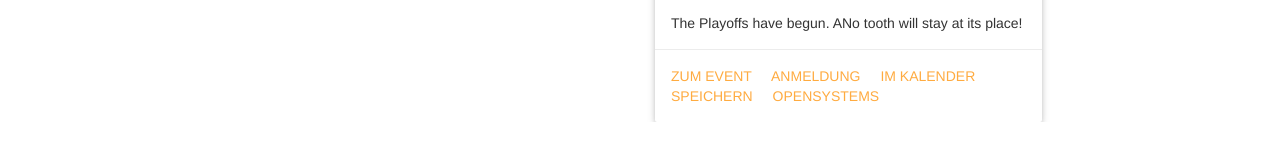
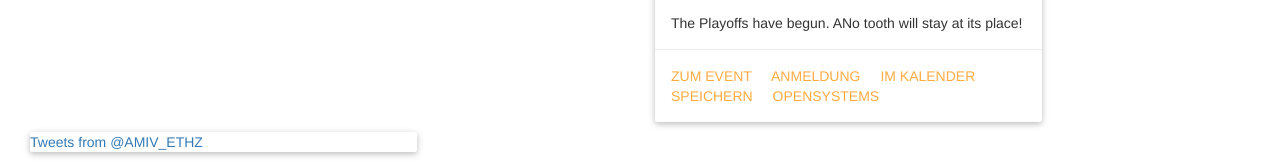
Before and after one commit to amiv-eth/amiv-admintool, a plain HTML site: page public/index.html in a window 1280 px wide. Shown: the part 928-1090 px from the top of the page. Before the commit the page ends 1050 px from the top, so only its background shows below. Drawn offline with nearby package versions, Linux system fonts and the light colour scheme.

Commit message:
Twitter integration

```diff
--- a/public/index.html
+++ b/public/index.html
@@ -127,6 +127,17 @@
             		</div>
         		</div>
 
+				<div class="col-xs-12 col-md-4">
+					<div class="card">
+				 	<p>
+					 	<a data-chrome="noheader" class="twitter-timeline" href="https://twitter.com/AMIV_ETHZ/amiv" data-widget-id="389682176024784896">Tweets from @AMIV_ETHZ</a>
+					</p>
+				 	<script type="text/javascript">
+				 		!function(d,s,id){var js,fjs=d.getElementsByTagName(s)[0],p=/^http:/.test(d.location)?'http':'https';if(!d.getElementById(id)){js=d.createElement(s);js.id=id;js.src=p+"://platform.twitter.com/widgets.js";fjs.parentNode.insertBefore(js,fjs);}}(document,"script","twitter-wjs");
+					</script>
+					</div>
+        		</div>
+
             </div>
         </div>
     </div>
```
